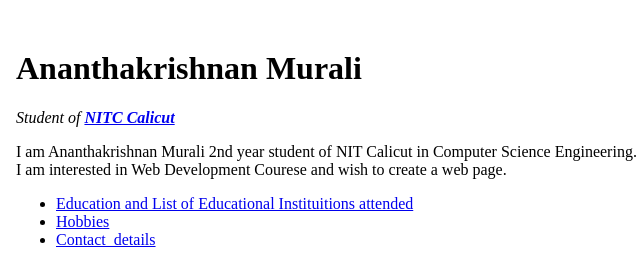
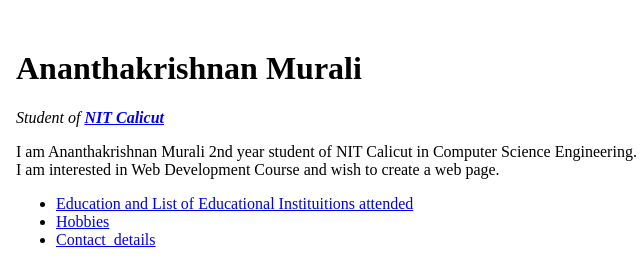
Before and after one commit to AnanthuMuralee/cv, a plain HTML site: page index.html in a window 1280 px wide. Shown: the top 261 px of the page, 264-904 px from the left. Drawn offline with Linux system fonts and the light colour scheme.

Commit message:
Update index.html

```diff
--- a/index.html
+++ b/index.html
@@ -13,9 +13,9 @@
       <td>
         <h1>Ananthakrishnan Murali</h1>
 
-        <p><em>Student of <strong><a href="http://www.nitc.ac.in/">NITC Calicut</a></strong></em></p>
+        <p><em>Student of <strong><a href="http://www.nitc.ac.in/">NIT Calicut</a></strong></em></p>
         <p>I am Ananthakrishnan Murali 2nd year student of NIT Calicut in Computer Science Engineering.<br>
-          I am interested in Web Development Courese and wish to create a web page.</p>
+          I am interested in Web Development Course and wish to create a web page.</p>
         <ul>
           <li>
             <a href="#Education and List of Educational Instituitions attended">Education and List of Educational Instituitions attended</a>
```
